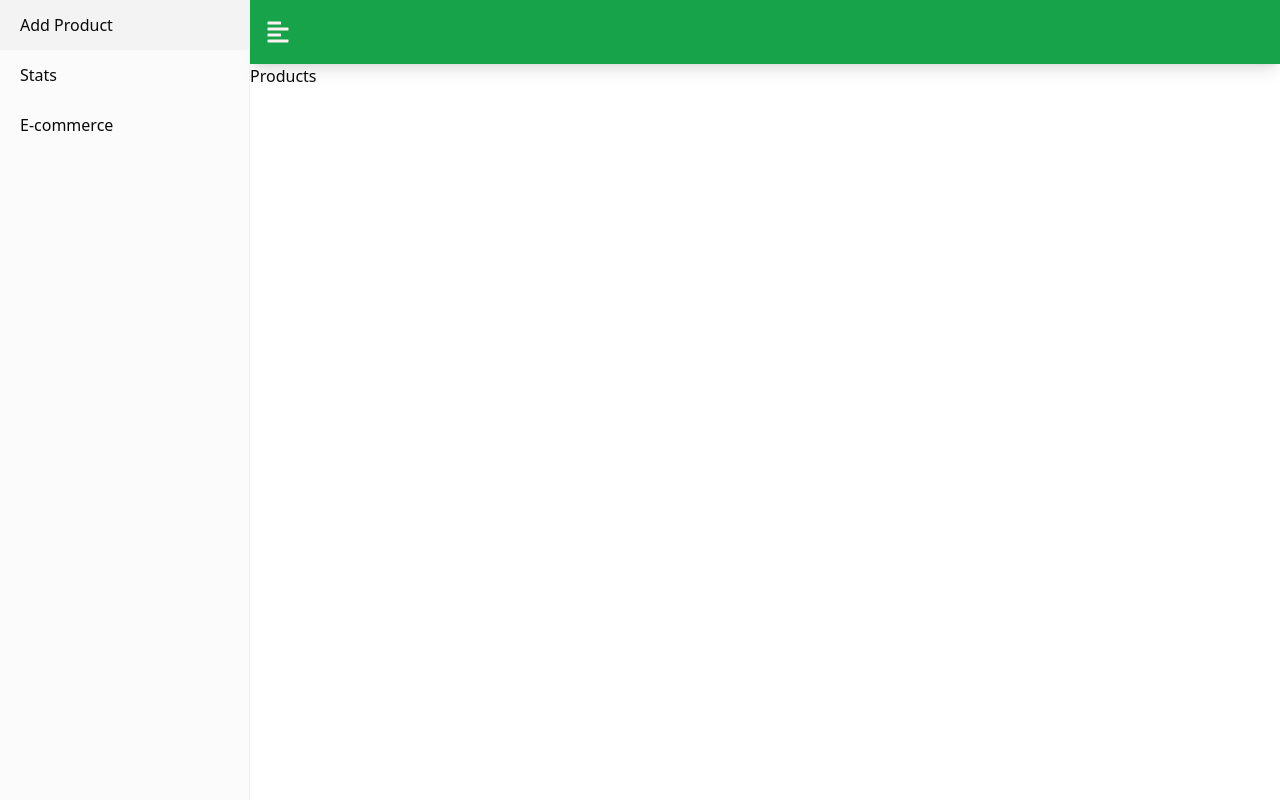
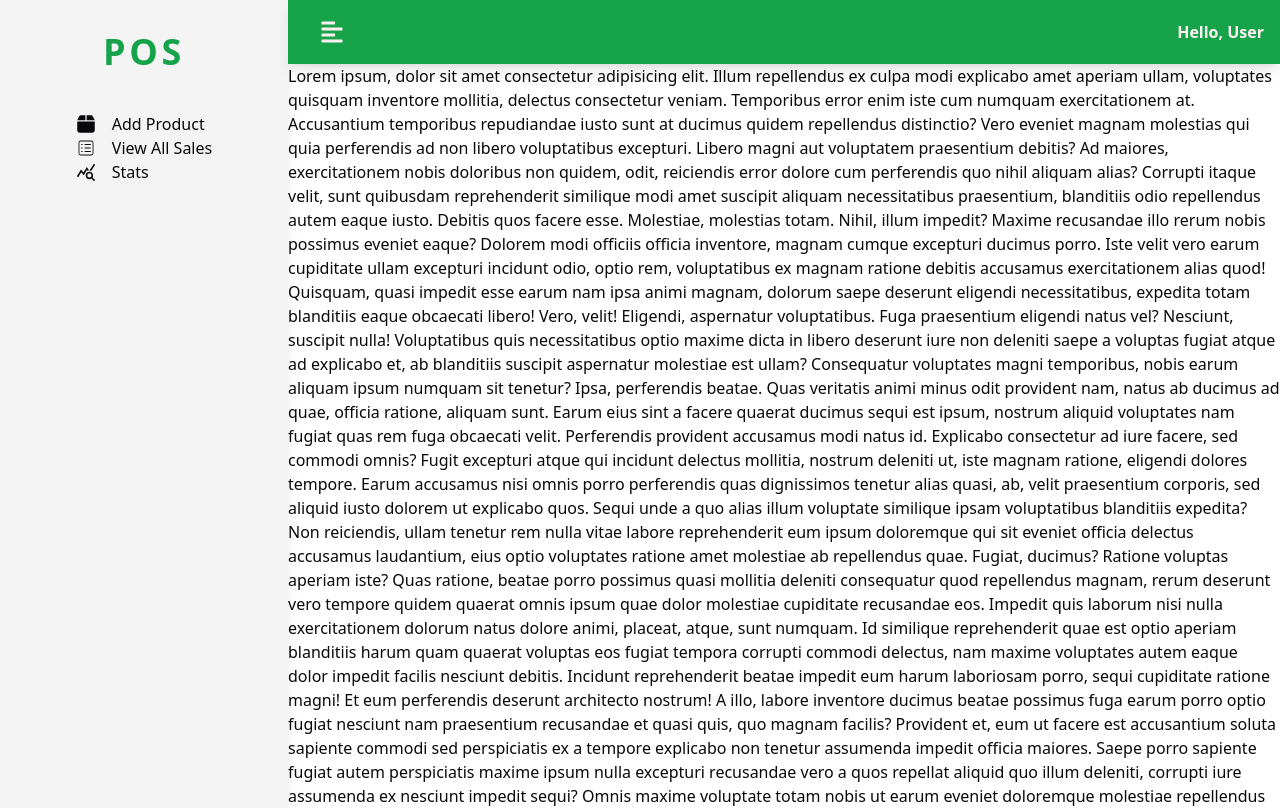
Before and after one commit to fardilalif/mern-pos, a React (Vite) app in the folder client/: page /dashboard in a window 1280 px wide. Shown: the top 808 px of the page. Built offline with nearby package versions, Linux system fonts and the light colour scheme.

Commit message:
still implementing sidebar

```diff
--- a/client/src/components/Navbar.jsx
+++ b/client/src/components/Navbar.jsx
@@ -5,8 +5,8 @@ import { Button } from "./ui/button.jsx";
 const Navbar = () => {
   const { toggleSidebar } = useDashboardContext();
   return (
-    <nav className="h-[4rem] flex justify-center items-center shadow-lg bg-primary">
-      <div className="flex justify-between items-center w-full">
+    <nav className="h-[4rem] flex justify-center items-center shadow-lg bg-primary sticky top-0 ">
+      <div className="flex justify-between items-center w-full px-4">
         <Button
           variant="ghost"
           className="justify-start hover:bg-transparent hover:scale-150"
@@ -14,6 +14,9 @@ const Navbar = () => {
         >
           <FaAlignLeft className=" text-2xl text-primary-foreground" />
         </Button>
+        <h1 className="capitalize text-primary-foreground font-semibold">
+          hello, user
+        </h1>
       </div>
     </nav>
   );
--- a/client/src/components/SidebarComp.jsx
+++ b/client/src/components/SidebarComp.jsx
@@ -1,34 +1,52 @@
-import { Menu, MenuItem, Sidebar } from "react-pro-sidebar";
-import { Link, NavLink } from "react-router-dom";
+import { navLinks } from "./../constant";
 import { useDashboardContext } from "./../pages/DashboardLayout";
 
 const SidebarComp = () => {
   const { isSidebarOpen } = useDashboardContext();
 
   return (
-    <div className="flex h-full">
-      <Sidebar collapsed={isSidebarOpen}>
-        <Menu
-          menuItemStyles={{
-            button: {
-              // the active class will be added automatically by react router
-              // so we can use it to style the active menu item
-              [`&.active`]: {
-                color: "#16A34A",
-              },
-            },
-          }}
-        >
-          <MenuItem component={<NavLink to="/dashboard/add-product" />}>
-            Add Product
-          </MenuItem>
-          <MenuItem component={<NavLink to="/stats" />}>Stats</MenuItem>
-          <MenuItem component={<NavLink to="/e-commerce" />}>
-            E-commerce
-          </MenuItem>
-        </Menu>
-      </Sidebar>
-    </div>
+    <aside>
+      <div
+        className={` ${
+          isSidebarOpen ? "w-20" : "w-72"
+        } bg-secondary min-h-screen h-full p-5 shadow-lg`}
+      >
+        <div className="fixed top-0 left-0">
+          <div
+            className={`h-screen flex flex-col items-center gap-y-4 py-8 px-4 ${
+              isSidebarOpen ? "w-20" : "w-72"
+            }`}
+          >
+            <h1
+              className={`font-semibold tracking-widest text-primary ${
+                isSidebarOpen ? "text-2xl" : "text-4xl"
+              }`}
+            >
+              POS
+            </h1>
+            <ul className="pt-6">
+              {navLinks.map((link) => {
+                return (
+                  <li
+                    key={link.text}
+                    className="flex items-center gap-x-4 cursor-pointer hover:text-primary "
+                  >
+                    <span>{link.icon}</span>
+                    <span
+                      className={`${
+                        isSidebarOpen && "hidden"
+                      } origin-left duration-200`}
+                    >
+                      {link.text}
+                    </span>
+                  </li>
+                );
+              })}
+            </ul>
+          </div>
+        </div>
+      </div>
+    </aside>
   );
 };
 export default SidebarComp;
--- a/client/src/constant.jsx
+++ b/client/src/constant.jsx
@@ -1,17 +1,21 @@
-import { CiLogout } from "react-icons/ci";
+import { CiViewList } from "react-icons/ci";
 import { FaBox } from "react-icons/fa6";
 import { MdQueryStats } from "react-icons/md";
+
 export const navLinks = [
   {
     icon: <FaBox size={20} />,
-    text: "add product",
+    text: "Add Product",
+    url: "/dashboard/add-product",
+  },
+  {
+    icon: <CiViewList size={20} />,
+    text: "View All Sales",
+    url: "/dashboard/all-sales",
   },
   {
     icon: <MdQueryStats size={20} />,
-    text: "stats",
-  },
-  {
-    icon: <CiLogout size={20} />,
-    text: "logout",
+    text: "Stats",
+    url: "/dashboard/stats",
   },
 ];
--- a/client/src/pages/AddProduct.jsx
+++ b/client/src/pages/AddProduct.jsx
@@ -1,4 +1,8 @@
 const AddProduct = () => {
-  return <div>AddProduct</div>;
+  return (
+    <div className="bg-secondary-foreground">
+      <h1>add product</h1>
+    </div>
+  );
 };
 export default AddProduct;
--- a/client/src/pages/DashboardLayout.jsx
+++ b/client/src/pages/DashboardLayout.jsx
@@ -10,15 +10,19 @@ const DashboardLayout = () => {
   const toggleSidebar = () => setIsSidebarOpen(!isSidebarOpen);
 
   return (
+    <>
       <DashboardContext.Provider value={{ toggleSidebar, isSidebarOpen }}>
-      <div className="h-screen grid grid-cols-[auto_1fr]">
+        <section>
+          <main className="grid grid-cols-[auto_1fr]">
             <SidebarComp />
             <div>
               <Navbar />
               <Outlet />
             </div>
-      </div>
+          </main>
+        </section>
       </DashboardContext.Provider>
+    </>
   );
 };
 
--- a/client/src/pages/Products.jsx
+++ b/client/src/pages/Products.jsx
@@ -1,4 +1,120 @@
 const Products = () => {
-  return <div>Products</div>;
+  return (
+    <div>
+      <div>
+        Lorem ipsum, dolor sit amet consectetur adipisicing elit. Illum
+        repellendus ex culpa modi explicabo amet aperiam ullam, voluptates
+        quisquam inventore mollitia, delectus consectetur veniam. Temporibus
+        error enim iste cum numquam exercitationem at. Accusantium temporibus
+        repudiandae iusto sunt at ducimus quidem repellendus distinctio? Vero
+        eveniet magnam molestias qui quia perferendis ad non libero voluptatibus
+        excepturi. Libero magni aut voluptatem praesentium debitis? Ad maiores,
+        exercitationem nobis doloribus non quidem, odit, reiciendis error dolore
+        cum perferendis quo nihil aliquam alias? Corrupti itaque velit, sunt
+        quibusdam reprehenderit similique modi amet suscipit aliquam
+        necessitatibus praesentium, blanditiis odio repellendus autem eaque
+        iusto. Debitis quos facere esse. Molestiae, molestias totam. Nihil,
+        illum impedit? Maxime recusandae illo rerum nobis possimus eveniet
+        eaque? Dolorem modi officiis officia inventore, magnam cumque excepturi
+        ducimus porro. Iste velit vero earum cupiditate ullam excepturi incidunt
+        odio, optio rem, voluptatibus ex magnam ratione debitis accusamus
+        exercitationem alias quod! Quisquam, quasi impedit esse earum nam ipsa
+        animi magnam, dolorum saepe deserunt eligendi necessitatibus, expedita
+        totam blanditiis eaque obcaecati libero! Vero, velit! Eligendi,
+        aspernatur voluptatibus. Fuga praesentium eligendi natus vel? Nesciunt,
+        suscipit nulla! Voluptatibus quis necessitatibus optio maxime dicta in
+        libero deserunt iure non deleniti saepe a voluptas fugiat atque ad
+        explicabo et, ab blanditiis suscipit aspernatur molestiae est ullam?
+        Consequatur voluptates magni temporibus, nobis earum aliquam ipsum
+        numquam sit tenetur? Ipsa, perferendis beatae. Quas veritatis animi
+        minus odit provident nam, natus ab ducimus ad quae, officia ratione,
+        aliquam sunt. Earum eius sint a facere quaerat ducimus sequi est ipsum,
+        nostrum aliquid voluptates nam fugiat quas rem fuga obcaecati velit.
+        Perferendis provident accusamus modi natus id. Explicabo consectetur ad
+        iure facere, sed commodi omnis? Fugit excepturi atque qui incidunt
+        delectus mollitia, nostrum deleniti ut, iste magnam ratione, eligendi
+        dolores tempore. Earum accusamus nisi omnis porro perferendis quas
+        dignissimos tenetur alias quasi, ab, velit praesentium corporis, sed
+        aliquid iusto dolorem ut explicabo quos. Sequi unde a quo alias illum
+        voluptate similique ipsam voluptatibus blanditiis expedita? Non
+        reiciendis, ullam tenetur rem nulla vitae labore reprehenderit eum ipsum
+        doloremque qui sit eveniet officia delectus accusamus laudantium, eius
+        optio voluptates ratione amet molestiae ab repellendus quae. Fugiat,
+        ducimus? Ratione voluptas aperiam iste? Quas ratione, beatae porro
+        possimus quasi mollitia deleniti consequatur quod repellendus magnam,
+        rerum deserunt vero tempore quidem quaerat omnis ipsum quae dolor
+        molestiae cupiditate recusandae eos. Impedit quis laborum nisi nulla
+        exercitationem dolorum natus dolore animi, placeat, atque, sunt numquam.
+        Id similique reprehenderit quae est optio aperiam blanditiis harum quam
+        quaerat voluptas eos fugiat tempora corrupti commodi delectus, nam
+        maxime voluptates autem eaque dolor impedit facilis nesciunt debitis.
+        Incidunt reprehenderit beatae impedit eum harum laboriosam porro, sequi
+        cupiditate ratione magni! Et eum perferendis deserunt architecto
+        nostrum! A illo, labore inventore ducimus beatae possimus fuga earum
+        porro optio fugiat nesciunt nam praesentium recusandae et quasi quis,
+        quo magnam facilis? Provident et, eum ut facere est accusantium soluta
+        sapiente commodi sed perspiciatis ex a tempore explicabo non tenetur
+        assumenda impedit officia maiores. Saepe porro sapiente fugiat autem
+        perspiciatis maxime ipsum nulla excepturi recusandae vero a quos
+        repellat aliquid quo illum deleniti, corrupti iure assumenda ex nesciunt
+        impedit sequi? Omnis maxime voluptate totam nobis ut earum eveniet
+        doloremque molestiae repellendus praesentium atque iure sunt, tenetur,
+        aliquid perspiciatis sit consectetur laborum natus consequatur amet
+        cupiditate repudiandae commodi, accusantium eos! Minima porro, aliquid
+        ipsum velit iusto corporis. Rerum, autem molestias, atque impedit
+        reiciendis pariatur odio provident id minus earum eveniet porro
+        quibusdam cupiditate ex blanditiis nisi corrupti modi nam harum
+        assumenda laudantium maiores voluptates, nobis consectetur! Illum
+        voluptatibus eos, quia odit facilis ducimus soluta consequatur dolorum
+        quas omnis corporis tenetur perspiciatis natus quidem repellendus
+        corrupti sint fugiat nulla? Quo totam asperiores id ipsa reprehenderit.
+        Sunt unde inventore suscipit expedita, accusantium maxime, sit
+        recusandae quisquam nesciunt eum illum quas et error pariatur fugit
+        ipsam aliquam impedit! Sed nemo aut quia pariatur quaerat minus
+        perferendis nulla! Sed omnis dolore quod hic corrupti alias, veniam
+        obcaecati! Fugiat quia natus necessitatibus tempore eligendi officia ad
+        esse adipisci, molestiae illo provident! Ipsum nemo exercitationem, fuga
+        possimus tempore quod nihil provident dicta! At, vitae! Dolorum
+        excepturi dolor necessitatibus temporibus tenetur corrupti provident
+        amet, sunt voluptatibus harum ducimus et, perferendis id. Expedita
+        obcaecati vitae dignissimos, veniam voluptatem beatae cumque. Vitae in
+        ex corrupti autem impedit, error qui soluta nemo eum voluptatibus magnam
+        ut et dolorem aliquid eveniet. Eaque rerum sit libero, aut quos
+        exercitationem fuga aliquam dolorum ipsum vel, placeat architecto minima
+        amet officia, odit sapiente beatae recusandae. Ad, fugit? Saepe
+        aspernatur blanditiis mollitia, itaque earum voluptatum consectetur
+        cupiditate facere deleniti ab repudiandae ut sunt fugiat tempore iste
+        harum? Expedita, cum consequuntur harum ducimus earum laboriosam rerum
+        est similique sint debitis, doloremque atque cupiditate corrupti
+        quibusdam illum, deleniti dolorum saepe magni modi vel repudiandae ipsam
+        omnis quia. Iure suscipit, nulla dignissimos dolor tenetur molestiae
+        explicabo sunt enim ducimus. Exercitationem, sit repellat. Mollitia
+        labore iusto aspernatur adipisci nemo! Quibusdam tenetur alias eius non
+        illo officiis atque molestiae aut cum ipsa quasi labore voluptatem
+        tempora, aspernatur nihil corrupti architecto rerum amet sint quidem
+        porro saepe. Deleniti iure, quas saepe exercitationem nesciunt culpa
+        magnam similique, ab, ad quia reiciendis iusto aspernatur ducimus!
+        Aperiam, rerum, dignissimos maxime facere iure aspernatur recusandae sed
+        impedit omnis libero cupiditate! Dicta necessitatibus eveniet, nesciunt
+        temporibus reprehenderit minus iure ipsam! Nemo consequuntur suscipit
+        quas dignissimos asperiores, aliquam quidem enim laboriosam dolore
+        perferendis iste rem reprehenderit ex temporibus debitis omnis repellat.
+        Dolorem iure velit molestiae nesciunt laborum ab perspiciatis
+        consectetur aliquid, nobis, ad cum laudantium nemo provident. Nesciunt
+        blanditiis dolorum minus ratione earum eum corporis repellat sunt,
+        adipisci natus, accusamus reiciendis doloribus autem voluptatem libero,
+        optio commodi? Officiis recusandae autem asperiores fugiat natus quasi
+        laudantium ratione. Autem sed accusantium fugit dolorem iure id
+        recusandae? Necessitatibus, libero odit facilis ipsa quibusdam quis
+        laborum deserunt cum non, ipsum, impedit eaque voluptatem nostrum animi
+        nobis officiis dolore quasi. Cumque eum veniam numquam consequuntur
+        reprehenderit officia ullam cupiditate! Id nulla quisquam dolorum
+        adipisci, aliquam totam repellendus, reiciendis vel aut culpa debitis
+        mollitia molestiae suscipit iste ratione sed eius. Qui recusandae
+        deleniti sunt suscipit velit. Earum ipsum a voluptates magni at
+        distinctio deserunt fuga cupiditate.
+      </div>
+    </div>
+  );
 };
 export default Products;
```
Lines whose indentation alone changed are shown as unchanged.
